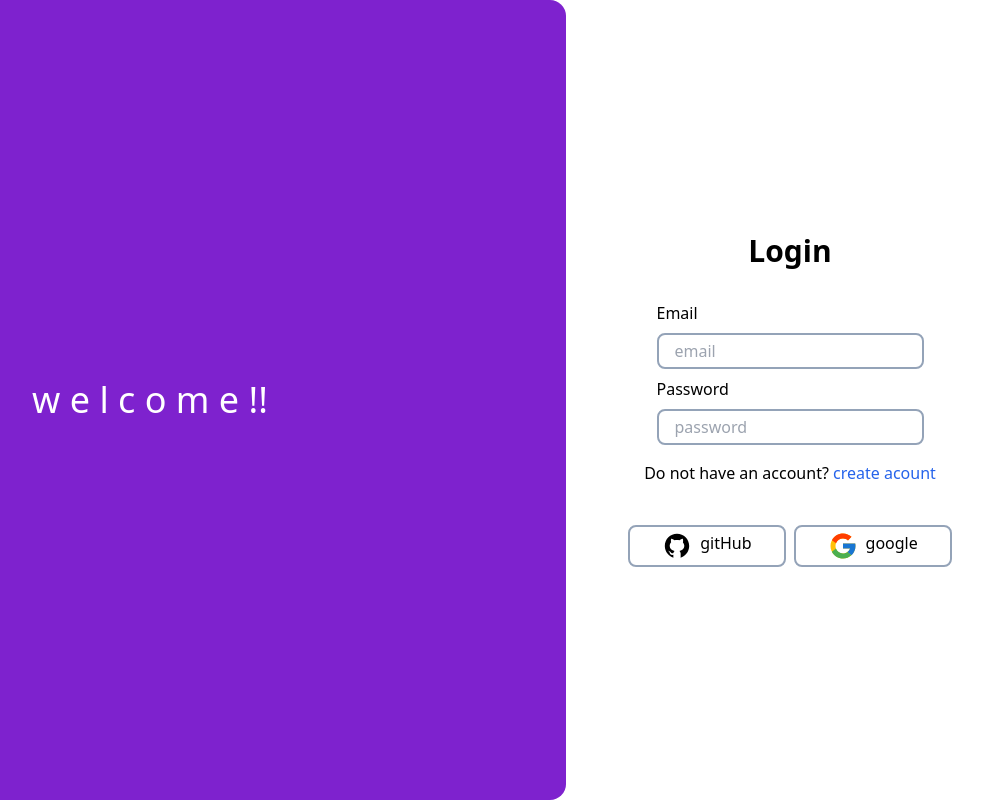
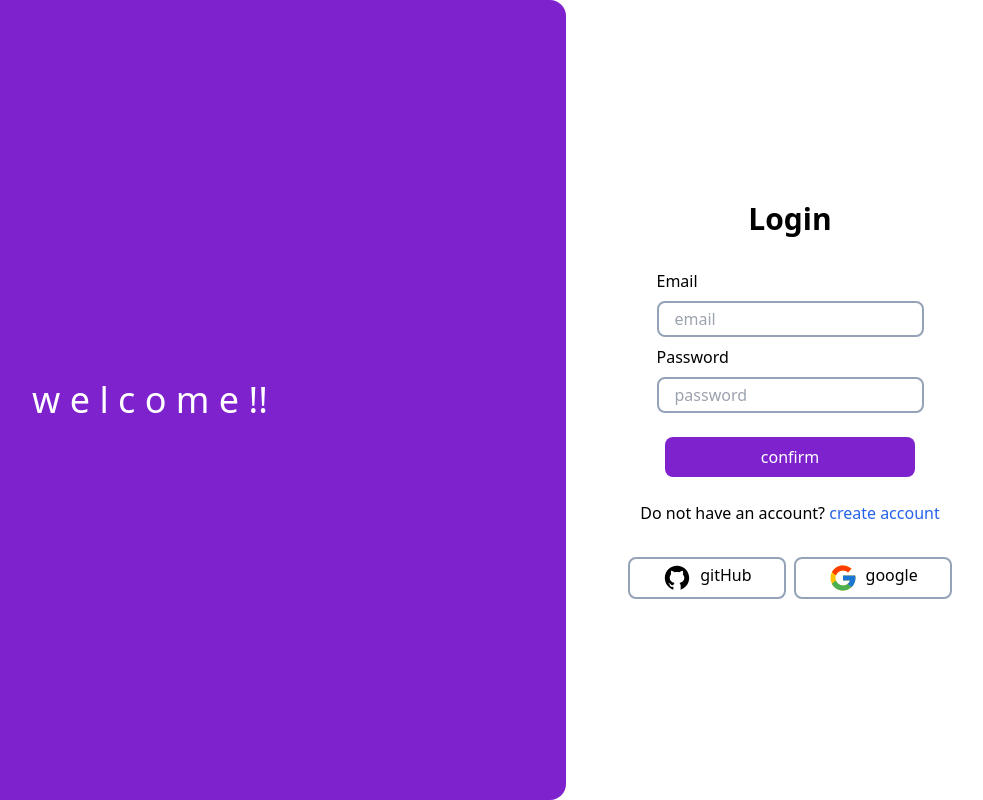
Before and after one commit to mahdibashirione/components, a website: page src/components/Loginpage.html in a window 1280 px wide. Shown: the whole page, without its empty margins (266-1249 px from the left). Drawn offline with Linux system fonts and the light colour scheme.

Commit message:
section login fixed

```diff
--- a/src/components/Loginpage.html
+++ b/src/components/Loginpage.html
@@ -10,6 +10,7 @@
 </head>
 
 <body>
+
   <section class="max-w-[1400px] h-[100vh] mx-auto flex">
     <div class=" hidden lg:flex items-center justify-center lg:w-[65%] bg-purple-700 rounded-r-2xl">
       <span class="font-sans text-white text-4xl select-none">w e l c o m e !!</span>
@@ -26,8 +27,9 @@
         <input type="email" id="login-password" placeholder="password"
           class="outline-none my-2 border-2 border-slate-400 rounded-lg py-1 px-4 focus:border-blue-500">
       </div>
-      <span class="select-none my-2">Do not have an account? <a href="#" class="text-blue-600">create acount</a></span>
-      <div class="flex items-center mt-8">
+      <button class="py-2 px-24 active:bg-purple-900 my-4 rounded-lg text-white bg-purple-700 block">confirm</button>
+      <span class="select-none my-2">Do not have an account? <a href="#" class="text-blue-600">create account</a></span>
+      <div class="flex items-center mt-6">
         <a href="#" class="mr-1 border-2 border-slate-400 rounded-lg py-1 px-8 flex hover:bg-slate-200">
           <svg class="mr-2" xmlns="http://www.w3.org/2000/svg" x="0px" y="0px" width="30" height="30"
             viewBox="0 0 64 64" style=" fill:#000000;">
@@ -58,6 +60,7 @@
       </div>
     </div>
   </section>
+
 </body>
 
 </html>
```
Also changed, not shown: src/css/outStyle.css.
